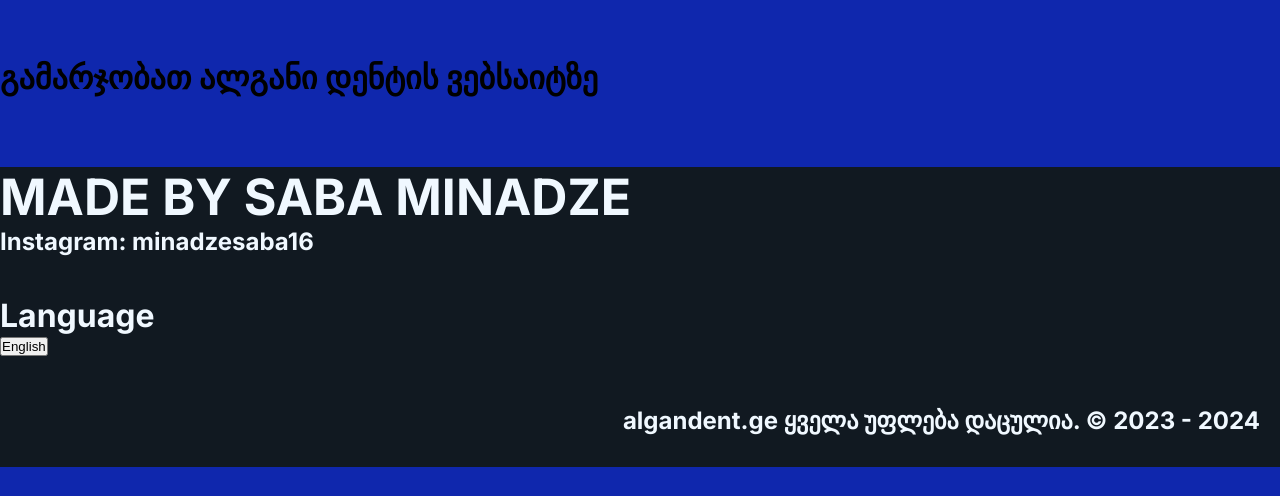
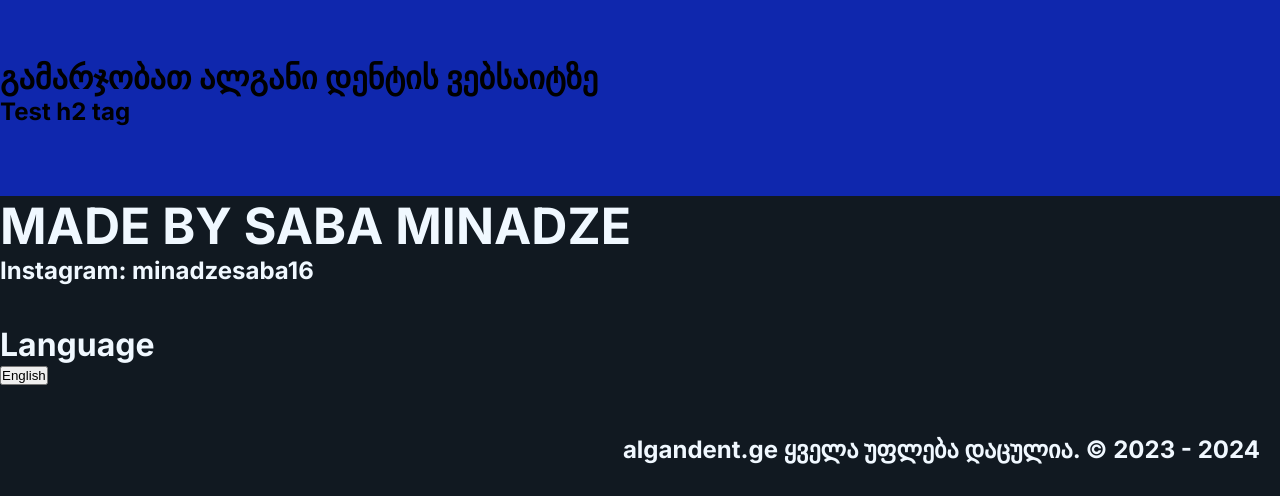
Before and after one commit to SabaMinadze/algani-dent, a Next.js app: page / in a window 1280 px wide. Shown: the part 879-1375 px from the top of the page. Before the commit the page ends 1346 px from the top, so only its background shows below. Built offline with nearby package versions, Linux system fonts and the light colour scheme.

Commit message:
Add h2 tag for auto deployment test

```diff
--- a/app/page.tsx
+++ b/app/page.tsx
@@ -13,6 +13,7 @@ function page() {
     <Subnav/>
     <Burgernav/>
     <h1>გამარჯობათ ალგანი დენტის ვებსაიტზე</h1>
+    <h2>Test h2 tag</h2>
     </div>
     </>
   )
```
